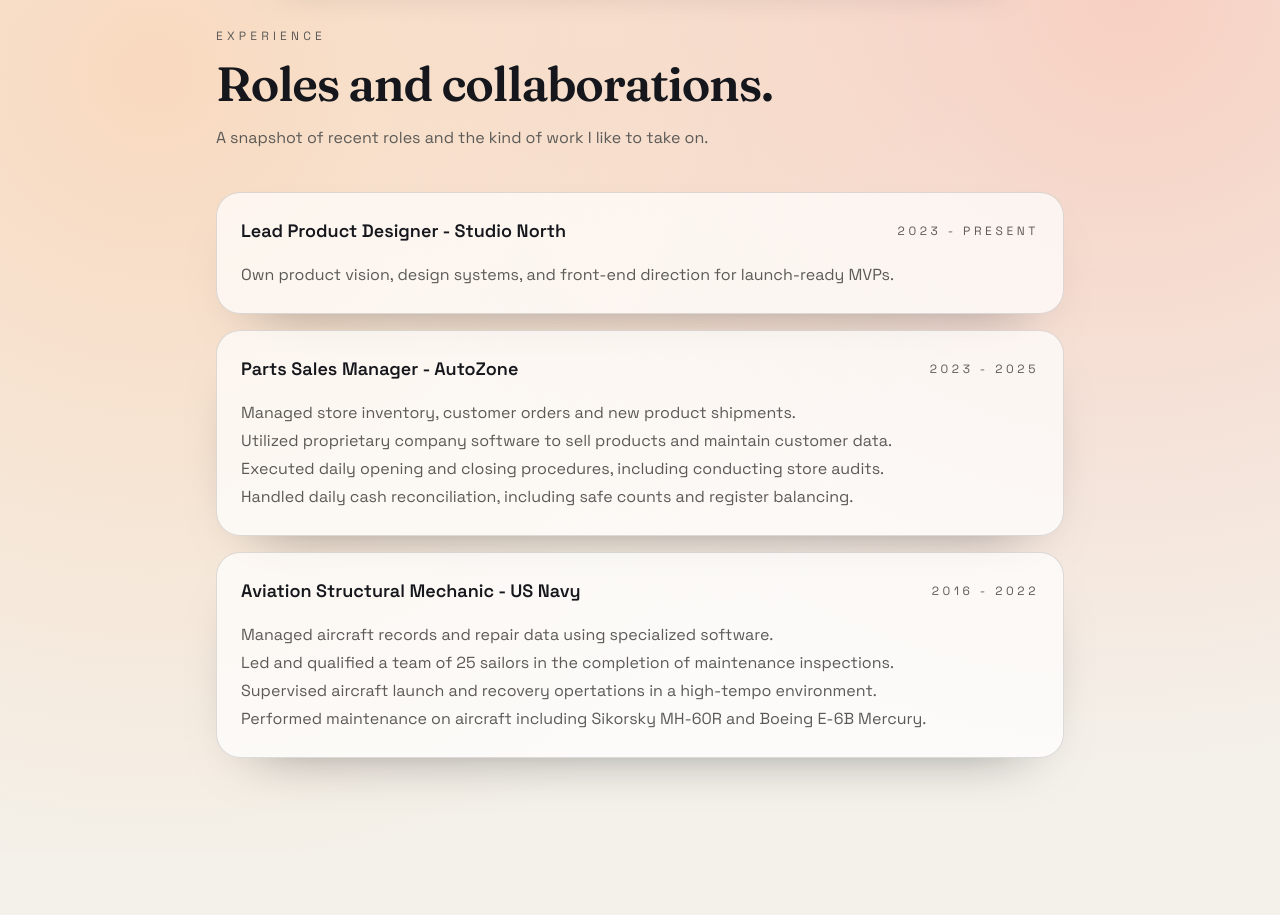
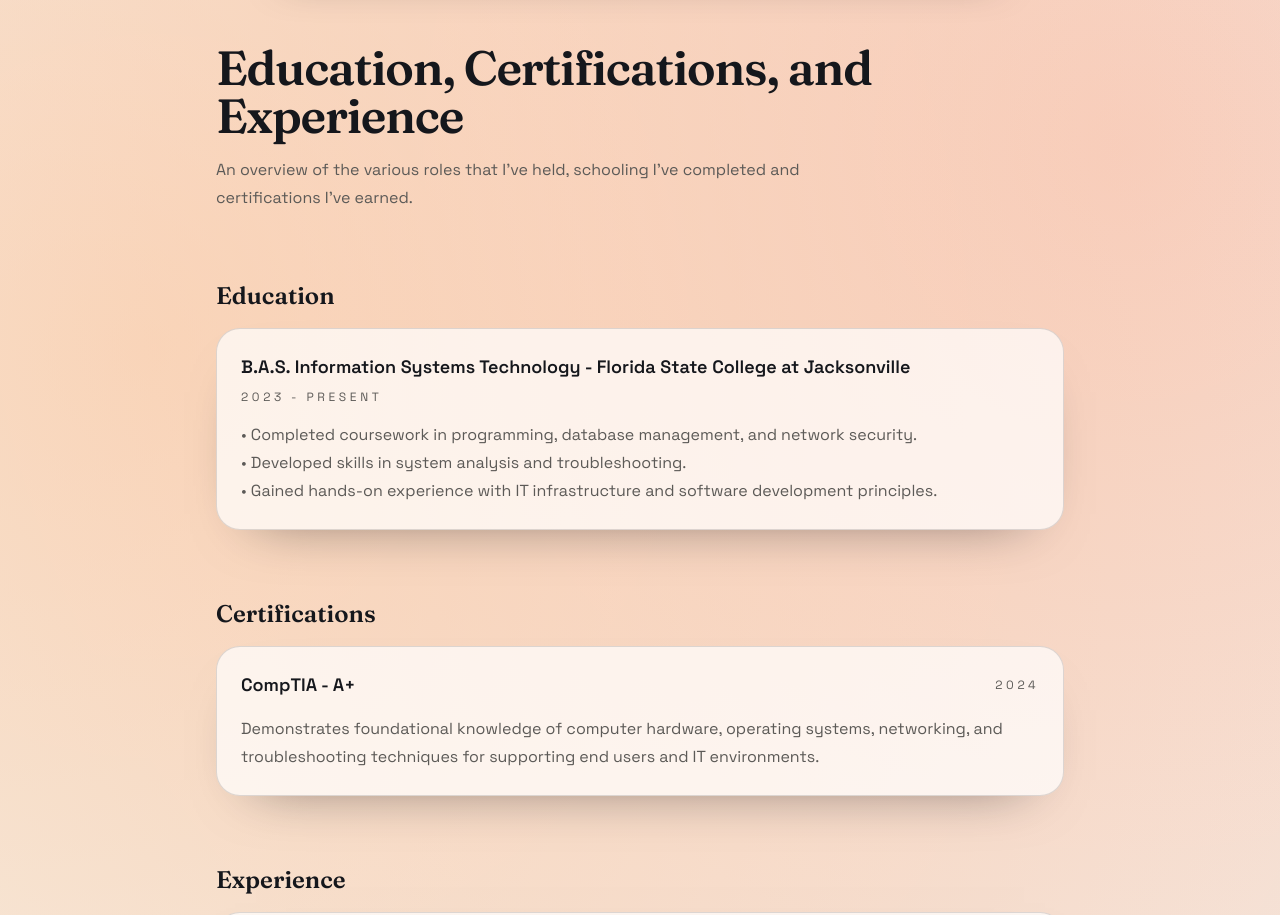
Before and after one commit to RickySerrano904/RickySerrano.dev, a Next.js app: page /experience in a window 1280 px wide. Shown: the part 100-1015 px from the top of the page. Before the commit the page ends 954 px from the top, so only its background shows below. Built offline with nearby package versions, Linux system fonts and the light colour scheme.

Commit message:
Add Education, Certifications and Work experience to the Experience page

```diff
--- a/app/experience/page.tsx
+++ b/app/experience/page.tsx
@@ -1,24 +1,77 @@
-const roles = [
+type EducationItem = {
+  program: string;
+  school: string;
+  period: string;
+  summary: string;
+};
+
+type Certification = {
+  issuer: string;
+  name: string;
+  period: string;
+  summary: string;
+};
+
+type Role = {
+  title: string;
+  company: string;
+  period: string;
+  summary: string;
+};
+
+const education: EducationItem[] = [
   {
-    title: "Lead Product Designer",
-    company: "Studio North",
+    program: "B.A.S. Information Systems Technology",
+    school: "Florida State College at Jacksonville",
     period: "2023 - Present",
+    summary: "• Completed coursework in programming, database management, and network security. \n• Developed skills in system analysis and troubleshooting. \n• Gained hands-on experience with IT infrastructure and software development principles.",
+  }
+];
+
+const certifications: Certification[] = [
+  {
+    issuer: "CompTIA",
+    name: "A+",
+    period: "2024",
+    summary: "Demonstrates foundational knowledge of computer hardware, operating systems, networking, and troubleshooting techniques for supporting end users and IT environments.",
+  },
+];
+
+const roles: Role[] = [
+    {
+    title: "IT Help Desk Technician",
+    company: "Natural Life",
+    period: "SEP 2025 - PRESENT",
     summary:
-      "Own product vision, design systems, and front-end direction for launch-ready MVPs.",
+      "• Delivered technical support for end users by resolving issues with workstations, phones, network connectivity, and printers, minimizing downtime and maintaining reliable daily operations. \n• Installed and maintained IT infrastructure including Ethernet cabling, workstation setups, charging stations, surveillance systems, and over 180 devices across multiple departments. \n• Worked closely with systems administrators and engineering teams on infrastructure projects and system improvements, using documentation and pass-down logs to ensure continuity of support and stable environments. \n• Supported system availability and performance through proactive monitoring, preventative maintenance, standardized deployments, and rapid incident response, strengthening uptime and end-user experience.",
+  },
+  {
+    title: "IT Service Desk Technician",
+    company: "Wounded Warrior Project",
+    period: "JUN 2025 - SEP 2025",
+    summary:
+      "• Provided technical support and troubleshooting for end-users, resolving hardware, software, and network issues through ticketing systems. \n• Managed user accounts and permissions across Active Directory and other sysytems, ensuring secure on-boarding and off-boarding processes. \n• Deployed, configured, and maintained endpoints; handled decomissioning and secure disposal of IT equipment. \n• Utilized ConnectWise remote support tools to diagnose and resolve issues remotely.",
+  },
+  {
+    title: "Co-Owner/Operator",
+    company: "ProJax Pressure Washing, LLC.",
+    period: "JAN 2024 - MAY 2025",
+    summary:
+      "• Managed service delivery and client relationships for over 200 residential and commercial customers. \n• Oversaw daily operation, including budgeeting, scheduling, and resource management. \n• Conducted pressure washing services, including surface preparation, cleaning, and post-service inspections to ensure customer satisfaction. \n• Designed efficient service workflows to reduce job time and maximize resource usage.",
   },
   {
     title: "Parts Sales Manager",
     company: "AutoZone",
-    period: "2023 - 2025",
+    period: "MAY 2023 - DEC 2023",
     summary:
-      "Managed store inventory, customer orders and new product shipments. \nUtilized proprietary company software to sell products and maintain customer data. \nExecuted daily opening and closing procedures, including conducting store audits. \nHandled daily cash reconciliation, including safe counts and register balancing. \n",
+      "•Managed store inventory, customer orders and new product shipments. \n• Utilized proprietary company software to sell products and maintain customer data. \n• Executed daily opening and closing procedures, including conducting store audits. \n• Handled daily cash reconciliation, including safe counts and register balancing. \n",
   },
   {
     title: "Aviation Structural Mechanic",
     company: "US Navy",
-    period: "2016 - 2022",
+    period: "DEC 2016 - NOV 2022",
     summary:
-      "Managed aircraft records and repair data using specialized software. \n Led and qualified a team of 25 sailors in the completion of maintenance inspections. \nSupervised aircraft launch and recovery opertations in a high-tempo environment. \nPerformed maintenance on aircraft including Sikorsky MH-60R and Boeing E-6B Mercury.",
+      "• Managed aircraft records and repair data using specialized software. \n• Led and qualified a team of 25 sailors in the completion of maintenance inspections. \n• Supervised aircraft launch and recovery opertations in a high-tempo environment. \n• Performed maintenance on aircraft including Sikorsky MH-60R and Boeing E-6B Mercury.",
   },
 ];
 
@@ -26,18 +79,91 @@ export default function ExperiencePage() {
   return (
     <main className="page-intro mx-auto w-full max-w-4xl px-6 pb-24 pt-32">
       <header className="max-w-2xl">
-        <p className="text-xs uppercase tracking-[0.35em] text-[color:var(--muted)]">
+        {/* <p className="text-xs uppercase tracking-[0.35em] text-[color:var(--muted)]">
           Experience
-        </p>
+        </p> */}
         <h1 className="mt-4 font-display text-4xl font-semibold tracking-tight text-[color:var(--fg)] sm:text-5xl">
-          Roles and collaborations.
+          Education, Certifications, and Experience
         </h1>
         <p className="mt-4 text-base leading-7 text-[color:var(--muted)] whitespace-pre-line">
-          A snapshot of recent roles and the kind of work I like to take on.
+          An overview of the various roles that I've held, schooling I've completed and
+          certifications I've earned.
         </p>
       </header>
 
-      <section className="stagger mt-10 grid gap-4">
+      <section className="stagger mt-12 grid gap-4">
+        <div className="mt-2 flex flex-wrap items-end justify-between gap-3">
+          <div>
+            {/* <p className="text-xs uppercase tracking-[0.35em] text-[color:var(--muted)]">
+              Education
+            </p> */}
+            <h2 className="mt-3 font-display text-2xl font-semibold text-[color:var(--fg)]">
+              Education
+            </h2>
+          </div>
+        </div>
+        {education.map((item) => (
+          <article
+            key={`${item.program}-${item.school}`}
+            className="rounded-3xl border border-[color:var(--border)] bg-[color:var(--panel)] p-6 shadow-[0_24px_60px_-40px_rgba(10,12,16,0.6)]"
+          >
+            <div className="flex flex-wrap items-center justify-between gap-2">
+              <h3 className="text-lg font-semibold text-[color:var(--fg)]">
+                {item.program} - {item.school}
+              </h3>
+              <span className="text-xs uppercase tracking-[0.3em] text-[color:var(--muted)]">
+                {item.period}
+              </span>
+            </div>
+            <p className="mt-4 text-base leading-7 text-[color:var(--muted)] whitespace-pre-line">
+              {item.summary}
+            </p>
+          </article>
+        ))}
+      </section>
+
+      <section className="stagger mt-12 grid gap-4">
+        <div className="mt-2 flex flex-wrap items-end justify-between gap-3">
+          <div>
+            {/* <p className="text-xs uppercase tracking-[0.35em] text-[color:var(--muted)]">
+              Certifications
+            </p> */}
+            <h2 className="mt-3 font-display text-2xl font-semibold text-[color:var(--fg)]">
+              Certifications
+            </h2>
+          </div>
+        </div>
+        {certifications.map((cert) => (
+          <article
+            key={`${cert.name}-${cert.issuer}`}
+            className="rounded-3xl border border-[color:var(--border)] bg-[color:var(--panel)] p-6 shadow-[0_24px_60px_-40px_rgba(10,12,16,0.6)]"
+          >
+            <div className="flex flex-wrap items-center justify-between gap-2">
+              <h3 className="text-lg font-semibold text-[color:var(--fg)]">
+                {cert.issuer} - {cert.name}
+              </h3>
+              <span className="text-xs uppercase tracking-[0.3em] text-[color:var(--muted)]">
+                {cert.period}
+              </span>
+            </div>
+            <p className="mt-4 text-base leading-7 text-[color:var(--muted)] whitespace-pre-line">
+              {cert.summary}
+            </p>
+          </article>
+        ))}
+      </section>
+
+      <section className="stagger mt-12 grid gap-4">
+        <div className="mt-2 flex flex-wrap items-end justify-between gap-3">
+          <div>
+            {/* <p className="text-xs uppercase tracking-[0.35em] text-[color:var(--muted)]">
+              Roles
+            </p> */}
+            <h2 className="mt-3 font-display text-2xl font-semibold text-[color:var(--fg)]">
+              Experience
+            </h2>
+          </div>
+        </div>
         {roles.map((role) => (
           <article
             key={`${role.title}-${role.company}`}
```
